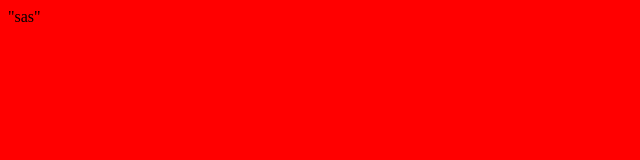
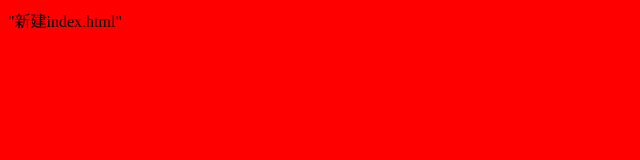
Before and after one commit to mrzp2/textday, a plain HTML site: page src/index.html in a window 1280 px wide. Shown: the whole page, without its empty margins (0-640 px from the left). Drawn offline with Linux system fonts and the light colour scheme; files that its build step writes are made by us from their sources.

Commit message:
新建index.html

```diff
--- a/src/index.html
+++ b/src/index.html
@@ -10,7 +10,7 @@
 </head>
 
 <body>
-    "sas"
+    "新建index.html"
 </body>
 
 </html>
```
